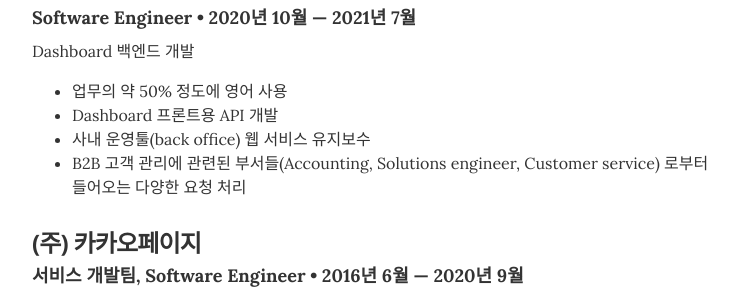
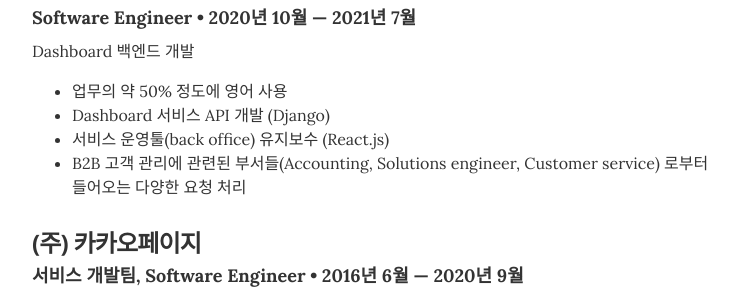
Before and after one commit to Shiwoo-Park/resume, a Jekyll site: the page built from index.html, in a window 1280 px wide and 900 px high, scrolled down 516 px. Shown: the part 155-452 px from the top of the window, without its empty margins (268-1011 px from the left). Built offline with Jekyll 4.4.1, drawn with Linux system fonts in a browser that asks for light colours.

Commit message:
updated resume

```diff
--- a/_data/experience.yml
+++ b/_data/experience.yml
@@ -12,8 +12,8 @@
     Dashboard 백엔드 개발
     <ul>
       <li>업무의 약 50% 정도에 영어 사용</li>
-      <li>Dashboard 프론트용 API 개발</li>
-      <li>사내 운영툴(back office) 웹 서비스 유지보수</li>
+      <li>Dashboard 서비스 API 개발 (Django)</li>
+      <li>서비스 운영툴(back office) 유지보수 (React.js)</li>
       <li>B2B 고객 관리에 관련된 부서들(Accounting, Solutions engineer, Customer service) 로부터 들어오는 다양한 요청 처리</li>
     </ul>
 
```
